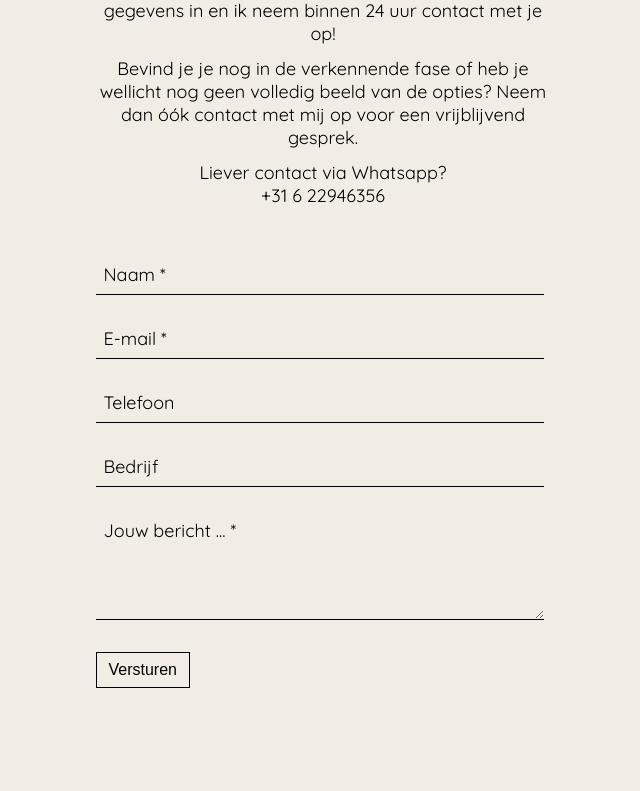
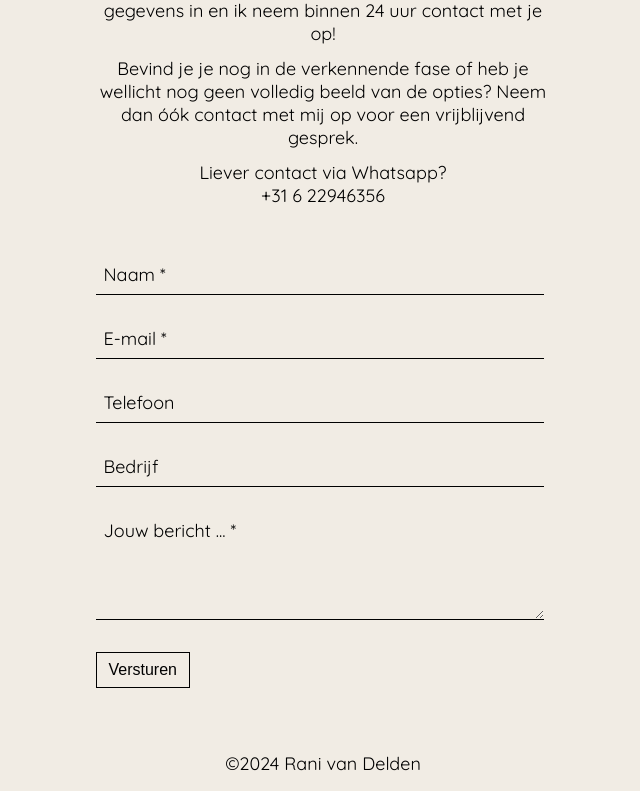
Before and after one commit to dannyfrelink/portfolio-rani, a React (Create React App) app: page / in a window 1280 px wide. Shown: the part 5567-6358 px from the top of the page, without its empty margins (317-957 px from the left). Before the commit the page ends 6319 px from the top, so only its background shows below. Built offline with nearby package versions, Linux system fonts and the light colour scheme; a web font is replaced by a local one.

Commit message:
feat: add content to footer

```diff
--- a/src/App.css
+++ b/src/App.css
@@ -465,3 +465,9 @@ main #contact section form .loader {
 	background: var(--c), var(--c), var(--c);
 	animation: l16-1 1.5s infinite, l16-2 1.5s infinite;
 }
+
+/* Footer styling */
+footer {
+	margin-bottom: 1rem;
+	text-align: center;
+}
--- a/src/App.js
+++ b/src/App.js
@@ -226,7 +226,9 @@ function App() {
 				</Element>
 			</main>
 
-			<footer></footer>
+			<footer>
+				<p>©2024 Rani van Delden</p>
+			</footer>
 		</div>
 	);
 }
```
